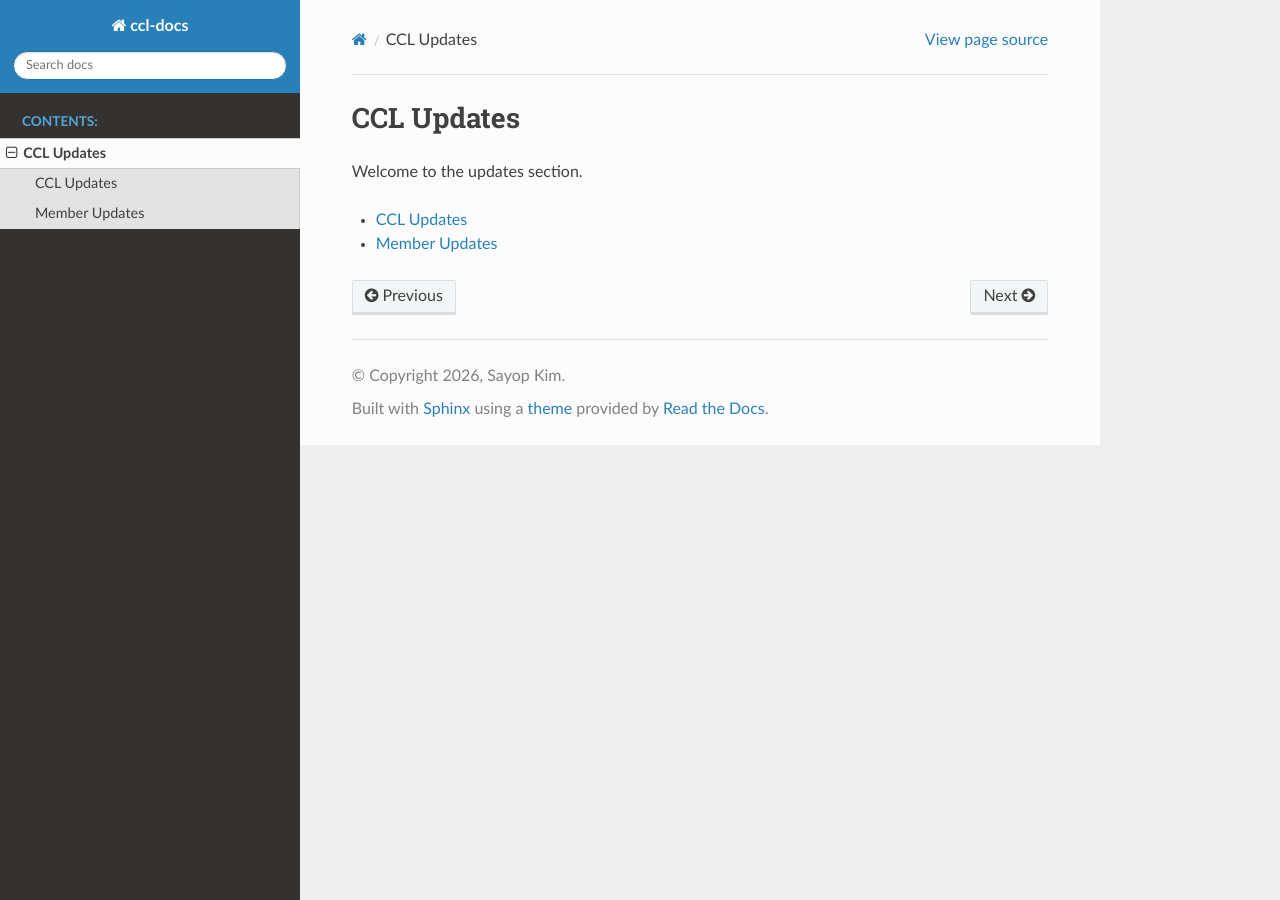
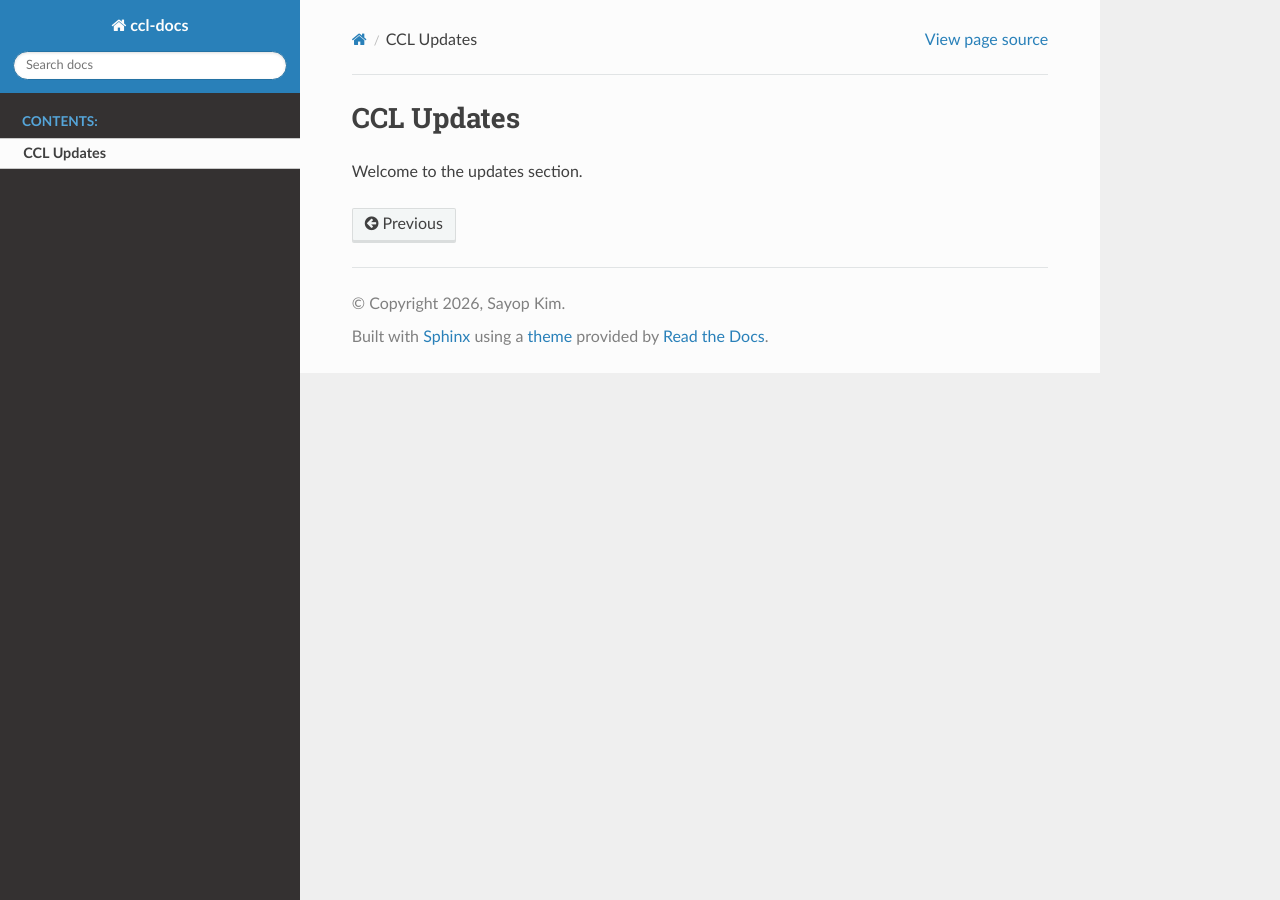
Before and after one commit to s3kim/ccl-docs, a Sphinx documentation site: the page built from docs/updates/index.rst, in a window 1280 px wide. Built offline with Sphinx 7.4.7 and the Read the Docs theme 3.1.0, drawn with Linux system fonts in a browser that asks for light colours; pages that are not in the unit, such as notebooks, are missing from menus; part of the change alters nothing that is shown.

```diff
--- a/docs/updates/index.rst
+++ b/docs/updates/index.rst
@@ -2,9 +2,3 @@ CCL Updates
 ===========
 
 Welcome to the updates section.
-
-.. toctree::
-   :maxdepth: 1
-
-   CCLUpdate/index
-   MemberUpdate/index
```
